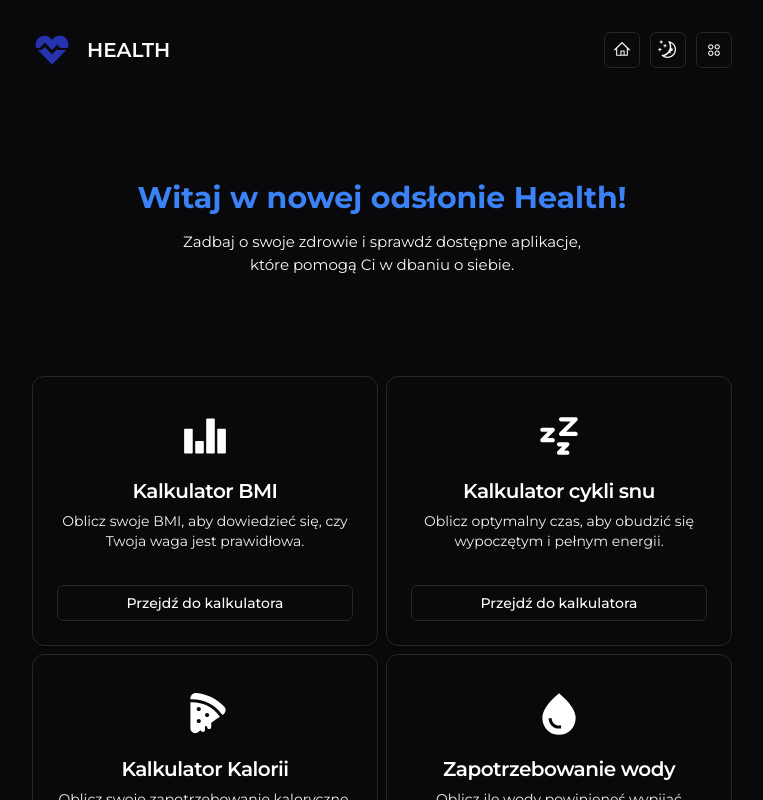
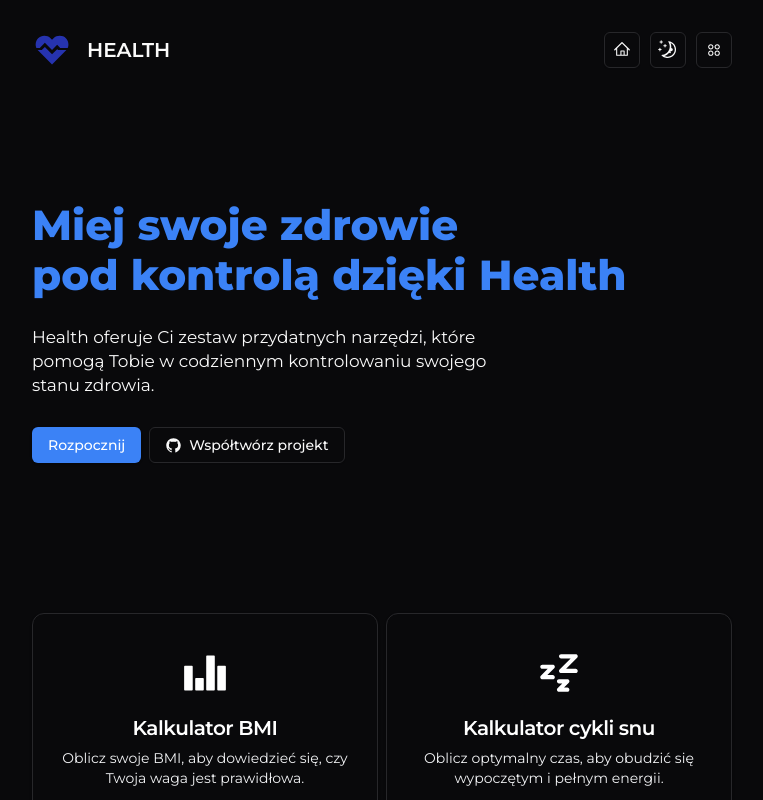
Before and after one commit to Revku/health, a Next.js app: page / in a window 1280 px wide. Shown: the top 800 px of the page, without its empty margins (258-1021 px from the left). Built offline with nearby package versions, Linux system fonts and the light colour scheme.

Commit message:
style: update header style

```diff
--- a/src/app/page.tsx
+++ b/src/app/page.tsx
@@ -1,19 +1,35 @@
 import ApplicationCard from "@/components/card";
+import { Button } from "@/components/ui/button";
 import apps from "@/config/apps";
+import { GitHubLogoIcon } from "@radix-ui/react-icons";
+import Link from "next/link";
 
 export default function Home() {
   return (
     <div>
-      <div className="flex flex-col items-center justify-center py-[50px]">
-        <h1 className="mt-[30px] text-center text-3xl font-bold text-blue-500">
-          Witaj w nowej odsłonie Health!
+      <div className="flex flex-col items-start justify-center py-[100px]">
+        <h1 className="text-left text-4xl md:text-[42px] md:leading-[50px] font-extrabold text-blue-500">
+          Miej swoje zdrowie pod&nbsp;kontrolą dzięki Health
         </h1>
-        <p className="mt-[15px] max-w-[400px] text-center text-[15px]">
-          Zadbaj o swoje zdrowie i sprawdź dostępne aplikacje, które pomogą Ci w dbaniu o siebie.
+        <p className="mt-[25px] max-w-[500px] text-left text-base md:text-[17px]">
+          Health oferuje Ci zestaw przydatnych narzędzi, które pomogą Tobie w codziennym kontrolowaniu swojego stanu zdrowia.
         </p>
+
+        <div className="flex gap-2 mt-[30px]">
+          <Link href="/#apps">
+            <Button className="bg-blue-500 text-white hover:bg-blue-600">
+              Rozpocznij
+            </Button>
+          </Link>
+          <Link href="https://github.com/Revku/health" target="_blank">
+            <Button variant={"outline"} className="flex gap-2">
+              <GitHubLogoIcon /><span className="hidden md:inline-block">Współtwórz projekt</span>
+            </Button>
+          </Link>
+        </div>
       </div>
 
-      <div className="mt-[50px] grid gap-2 md:grid-cols-2">
+      <div id="apps" className="mt-[50px] grid gap-2 md:grid-cols-2">
         {apps?.map((app) => (
           <ApplicationCard app={app} key={app.name} />
         ))}
--- a/src/styles/global.scss
+++ b/src/styles/global.scss
@@ -62,6 +62,8 @@
 @layer base {
   * {
     @apply box-border border-border;
+    scroll-behavior: smooth;
+    scroll-padding-top: 30px;
   }
 
   body {
```
